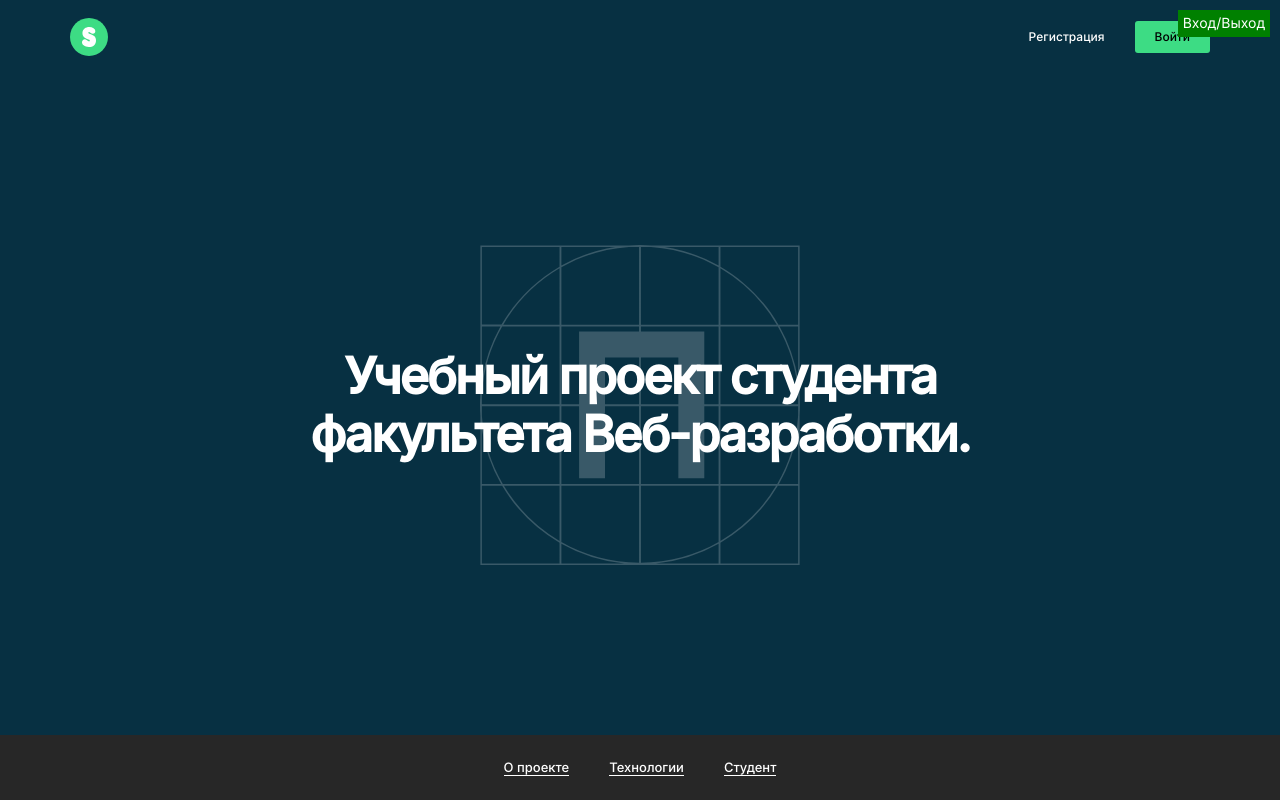
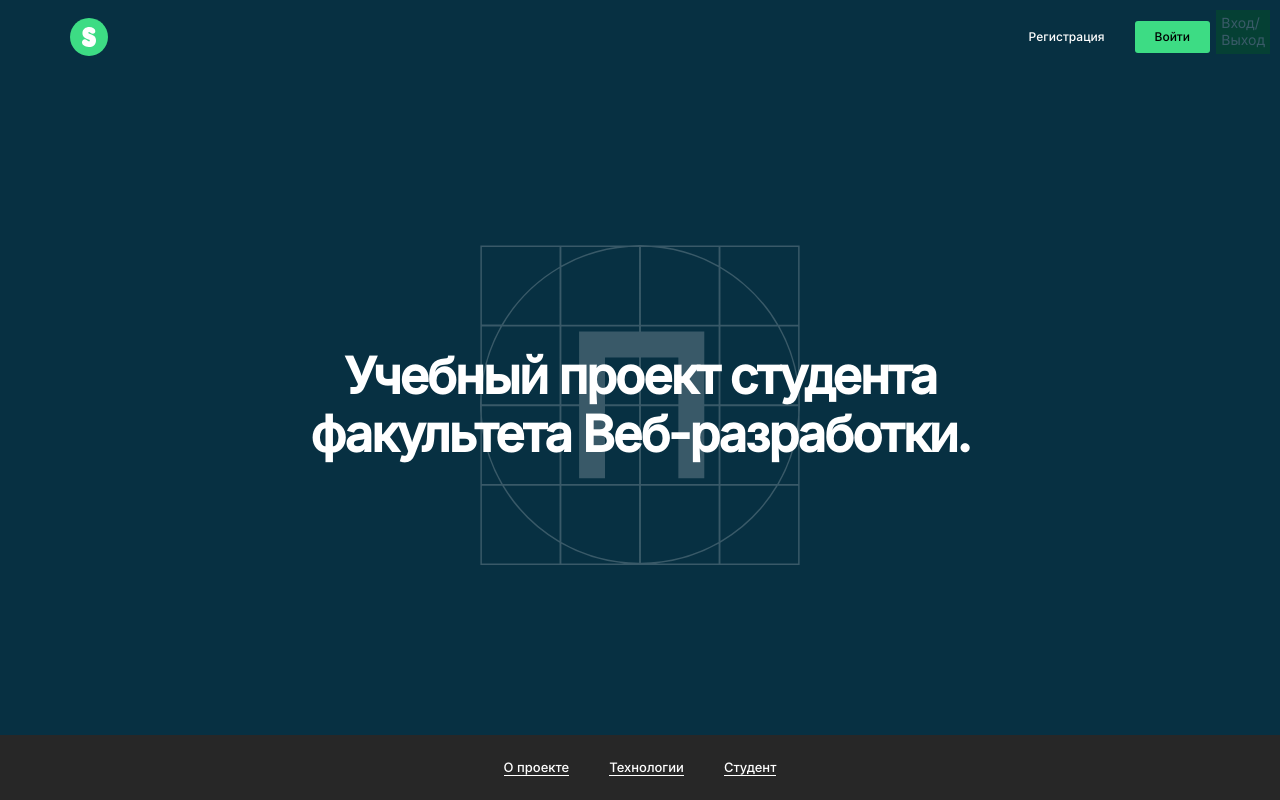
Before and after one commit to StMelik/movies-explorer-frontend, a React (Create React App) app: page / in a window 1280 px wide. Shown: the top 800 px of the page. Built offline with nearby package versions, Linux system fonts and the light colour scheme.

Commit message:
fix: исправить стили для временной кнопки

```diff
--- a/src/components/Header/Header.jsx
+++ b/src/components/Header/Header.jsx
@@ -42,10 +42,11 @@ function Header() {
           right: '10px',
           cursor: 'pointer',
           padding: '5px',
-          backgroundColor: 'green'
+          backgroundColor: 'green',
+          opacity: '0.2'
         }}
         onClick={() => setIsLoggedIn(!isLoggedIn)}
-      >Вход/Выход</div>
+      >Вход/<br />Выход</div>
     </header >
   );
 }
```
